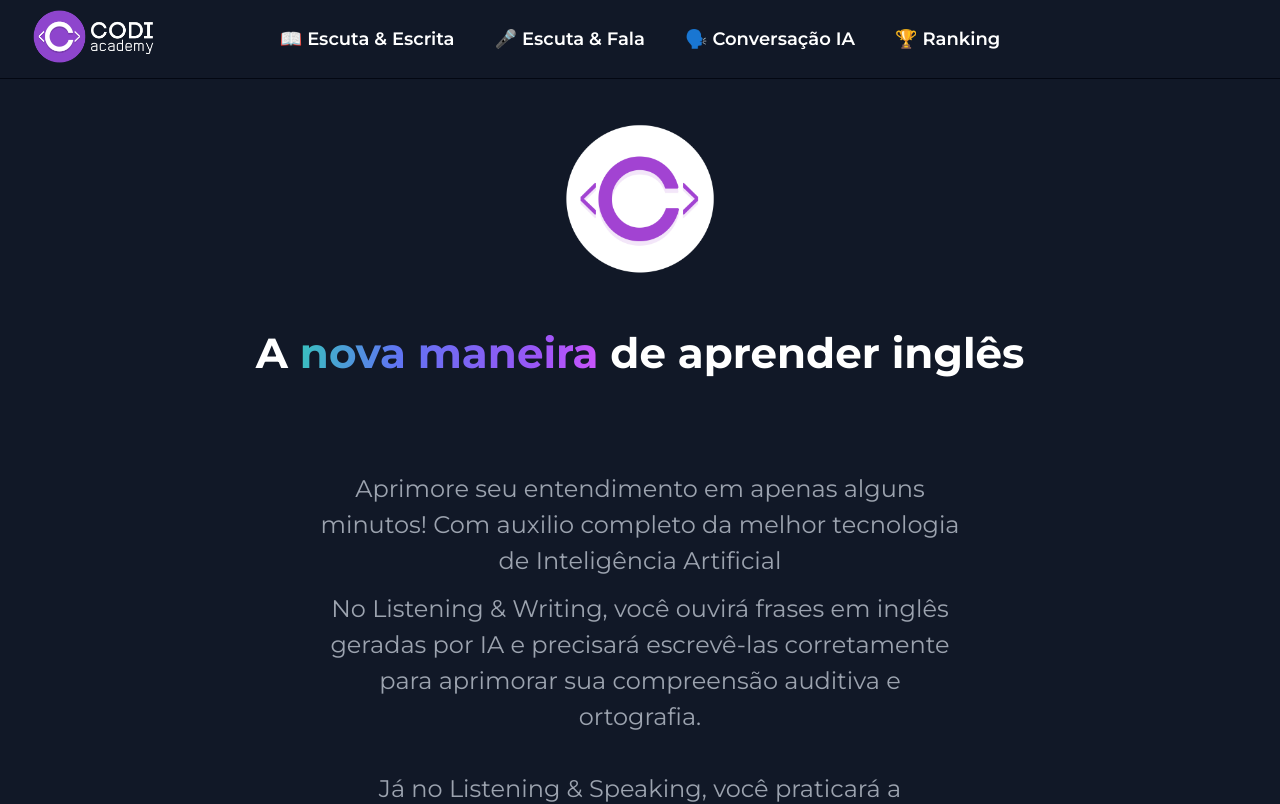
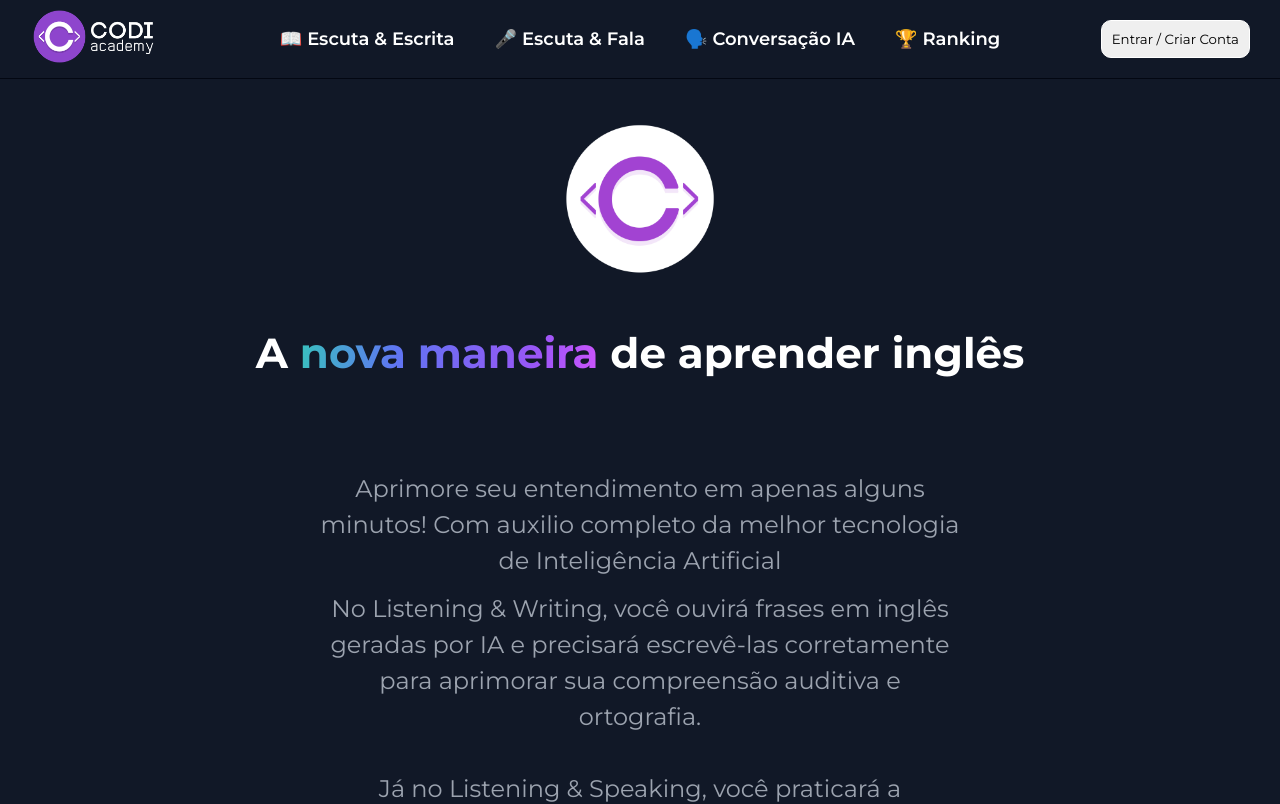
Before and after one commit to Daniel-Thielmann/English-Software, a React (Vite) app in the folder frontend/: page / in a window 1280 px wide. Shown: the top 804 px of the page. Built offline with nearby package versions, Linux system fonts and the light colour scheme; no server answers.

Commit message:
navbar bug fix

```diff
--- a/frontend/src/Components/Navbar/Nav.css
+++ b/frontend/src/Components/Navbar/Nav.css
@@ -203,7 +203,7 @@
 }
 
 /* Responsivo */
-@media (max-width: 850px) {
+@media (max-width: 1100px) {
   .right-container {
     display: none; /* esconde botão no topo em mobile */
   }
@@ -212,3 +212,19 @@
     display: block;
   }
 }
+
+/* Versão desktop visível só fora do mobile */
+.desktop-login-btn {
+  display: block;
+}
+
+@media (max-width: 1100px) {
+  .desktop-login-btn {
+    display: none;
+  }
+
+  .right-container-logged {
+    position: static;
+    justify-content: center;
+  }
+}
--- a/frontend/src/Components/Navbar/Navbar.jsx
+++ b/frontend/src/Components/Navbar/Navbar.jsx
@@ -61,6 +61,14 @@ const Navbar = ({ voltarParaInicio }) => {
         </Link>
 
         {!user && (
+          <>
+            <button
+              className="right-container desktop-login-btn"
+              onClick={() => navigate("/auth")}
+            >
+              Entrar / Criar Conta
+            </button>
+
             <button
               className="mobile-login-btn"
               onClick={() => {
@@ -70,6 +78,7 @@ const Navbar = ({ voltarParaInicio }) => {
             >
               Entrar / Criar Conta
             </button>
+          </>
         )}
       </div>
 
```
Lines whose indentation alone changed are shown as unchanged.
